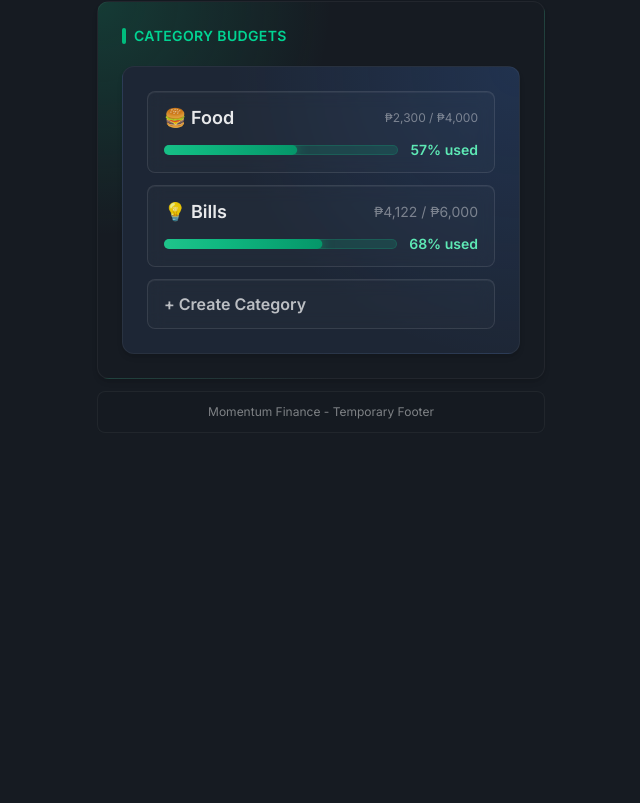
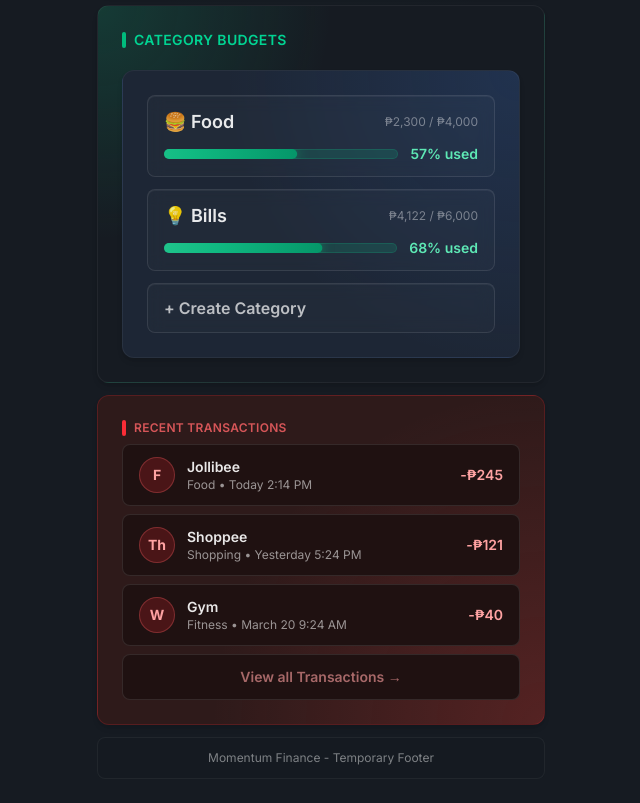
Before and after one commit to Wanji07/Momentum-Finance, a React (Vite) app: page / in a window 1280 px wide. Shown: the part 577-1380 px from the top of the page, without its empty margins (319-959 px from the left). Before the commit the page ends 1034 px from the top, so only its background shows below. Built offline with nearby package versions, Linux system fonts and the light colour scheme.

Commit message:
feat: added transaction dashboard

```diff
--- a/src/components/Header.tsx
+++ b/src/components/Header.tsx
@@ -1,11 +1,28 @@
 import NavbarLogo from '../assets/icons/navbar-light.png'
 import NotificationIcon from '../assets/icons/notification-icon.png'
 import SettingsIcon from '../assets/icons/settings-icon.png'
+import { useState, useEffect } from 'react'
 
 export default function Header() {
+
+    const [isScrolled, setIsScrolled] = useState(false);
+
+    useEffect(() => {
+        const scrollHandling = () => {
+            setIsScrolled(window.scrollY > 25)
+            console.log("Scroll test")
+        }
+
+        window.addEventListener('scroll', scrollHandling);
+
+        return () => {
+            window.removeEventListener('scroll', scrollHandling)
+        }
+    }, [])
+
     return (
         <>
-        <nav id="container" className="sticky top-0 z-50 max-h-20 p-2 flex flex-row gap-2 shadow-sm items-center justify-between border-b border-emerald-500/20">
+        <nav id="container" className="top-0 z-50 max-h-20 p-5 flex flex-row gap-2 shadow-sm items-center justify-between border-b bg-[#0D1117]/40 border-emerald-500/20">
             <img src={NavbarLogo} alt="Momentum Finance Logo" className="h-35 w-auto" />
             <div id="navbar-btn-container" className="flex flex-row gap-6 items-center">
                 <button type="button">
--- a/src/pages/Dashboard.tsx
+++ b/src/pages/Dashboard.tsx
@@ -3,7 +3,7 @@ import LinearProgress from '@mui/material/LinearProgress';
 function Dashboard() {
     return(
         <>
-        <div id="container" className="flex flex-col items-center justify-start gap-2 ">
+        <div id="container" className="flex flex-col items-center justify-start gap-3 ">
             <section id="overview-container" className="flex flex-col gap-5 w-[88%] max-w-md mx-auto border border-white/5  shadow-md p-6 bg-[#161B22] bg-[radial-gradient(circle_at_top_left,#10b98133,transparent_40%)] rounded-xl">
                 <div className="flex items-center gap-2">
                     <div className="w-1 h-4 bg-emerald-500 rounded-full"></div>
@@ -75,8 +75,8 @@ function Dashboard() {
                     </div>
                     <div id="category-card" className="flex flex-col gap-2 group rounded-lg border border-white/10 bg-white/2 px-4 py-3 shadow-[inset_0_1px_0_rgba(255,255,255,0.05)] backdrop-blur-sm transition-all duration-300 hover:border-emerald-400/30 hover:bg-emerald-400/5 hover:shadow-[0_0_0_1px_rgba(16,185,129,0.16)]">
                         <div id="category-header" className="flex items-center justify-between gap-3">
-                            <h1 className="text-lg font-semibold text-white/90 group-hover:text-emerald-200">💡 Bills</h1>
-                            <h2 className="text-sm text-white/40 group-hover:text-emerald-200">₱4,122 / ₱6,000</h2>
+                            <h1 className="flex-1 text-lg font-semibold text-white/90 group-hover:text-emerald-200">💡 Bills</h1>
+                            <h2 className="shrink-0 text-xs text-white/40 group-hover:text-emerald-200">₱4,122 / ₱6,000</h2>
                         </div>
                         <div id="remaining-budget-bar" className="w-full flex items-center gap-3">
                             <LinearProgress
@@ -103,6 +103,55 @@ function Dashboard() {
                     </div>
                 </div>
             </section>
+            <section id="recent-transactions-dashboard" className=" w-[88%] max-w-md mx-auto border border-red-500/20 flex flex-col gap-2 shadow-md p-6 bg-[#2e1a1a] bg-[radial-gradient(circle_at_bottom_right,#ef444433,transparent_60%)] rounded-xl">
+                <div className="flex items-center gap-2">
+                    <div className="w-1 h-4 bg-red-500 rounded-full"></div>
+                    <h2 className="text-xs text-red-400/80 font-semibold tracking-wide uppercase">RECENT TRANSACTIONS</h2>
+                </div>
+                <div id="transactions-cards" className="flex flex-col gap-2 items-center">
+                    <div id="transaction-card" className="w-full rounded-lg border border-white/10 bg-[#1f1111] px-4 py-3 flex items-center justify-between">
+                        <div className="flex items-center gap-3">
+                            <div className="h-9 w-9 rounded-full border border-red-400/30 bg-red-500/20 flex items-center justify-center text-sm font-bold text-red-300">
+                                F
+                            </div>
+                            <div className="flex flex-col">
+                                <h3 className="text-sm font-semibold text-white/90">Jollibee</h3>
+                                <p className="text-xs text-white/55">Food • Today 2:14 PM</p>
+                            </div>
+                        </div>
+                        <p className="text-sm font-semibold text-red-300">-₱245</p>
+                    </div>
+                    <div id="transaction-card" className="w-full rounded-lg border border-white/10 bg-[#1f1111] px-4 py-3 flex items-center justify-between">
+                        <div className="flex items-center gap-3">
+                            <div className="h-9 w-9 rounded-full border border-red-400/30 bg-red-500/20 flex items-center justify-center text-sm font-bold text-red-300">
+                                Th
+                            </div>
+                            <div className="flex flex-col">
+                                <h3 className="text-sm font-semibold text-white/90">Shoppee</h3>
+                                <p className="text-xs text-white/55">Shopping • Yesterday 5:24 PM</p>
+                            </div>
+                        </div>
+                        <p className="text-sm font-semibold text-red-300">-₱121</p>
+                    </div>
+                    <div id="transaction-card" className="w-full rounded-lg border border-white/10 bg-[#1f1111] px-4 py-3 flex items-center justify-between">
+                        <div className="flex items-center gap-3">
+                            <div className="h-9 w-9 rounded-full border border-red-400/30 bg-red-500/20 flex items-center justify-center text-sm font-bold text-red-300">
+                                W
+                            </div>
+                            <div className="flex flex-col">
+                                <h3 className="text-sm font-semibold text-white/90">Gym</h3>
+                                <p className="text-xs text-white/55">Fitness • March 20 9:24 AM</p>
+                            </div>
+                        </div>
+                        <p className="text-sm font-semibold text-red-300">-₱40</p>
+                    </div>
+                    <div id="view-transactions" className="w-full rounded-lg border border-white/10 bg-[#1f1111] px-4 py-3 flex items-center justify-center">
+                        <div className="flex items-center justify-center">
+                            <h3 className="text-sm font-semibold text-red-300/60">View all Transactions →</h3>
+                        </div>
+                    </div>
+                </div>
+            </section>
         </div>
         </>
     )
```
